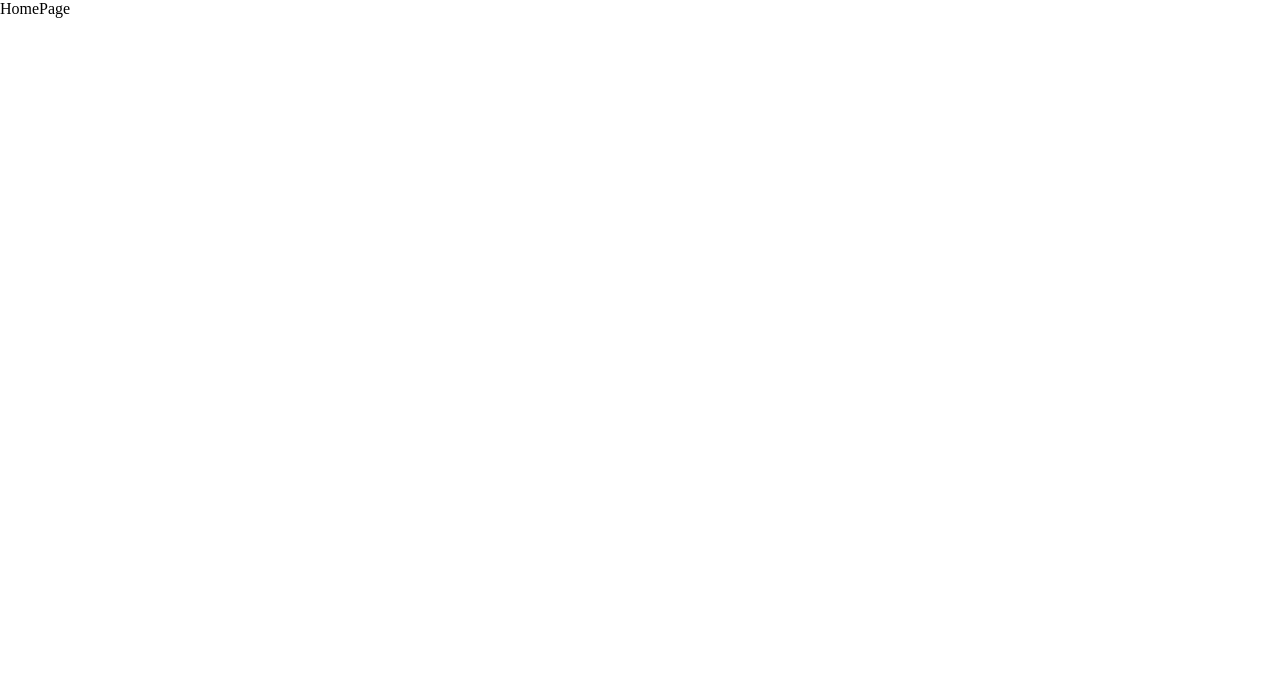
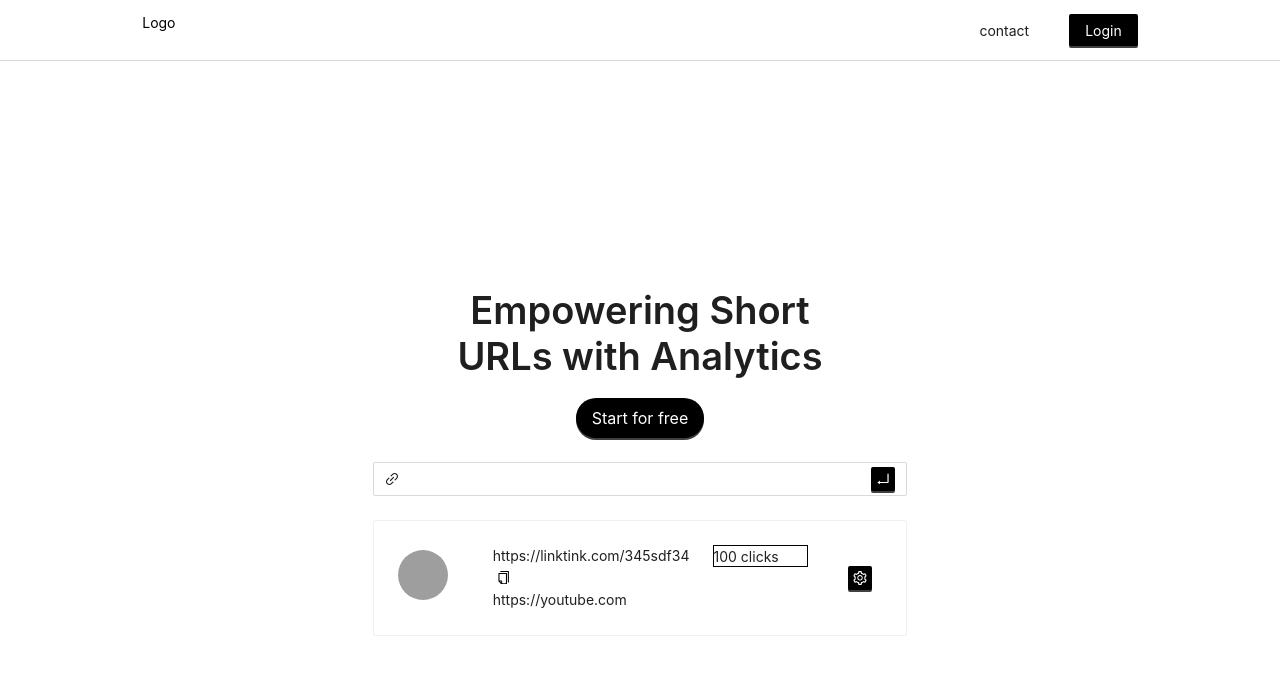
Before and after one commit to rakibul-dev/linktink, a React (Vite) app: page / in a window 1280 px wide. Shown: the top 674 px of the page. Built offline with nearby package versions, Linux system fonts and the light colour scheme; grey boxes are pictures that could not be loaded.

Commit message:
refactor: home banner added to homepage

```diff
--- /dev/null
+++ b/src/Components/HomeBanner/HomeBanner.jsx
@@ -0,0 +1,57 @@
+import React from "react";
+
+import { EnterOutlined, LinkOutlined } from "@ant-design/icons";
+import { Input, Flex, Typography, Row, Col, Button } from "antd";
+import ShortLinkCard from "../ShortLinkCard/ShortLinkCard";
+const { Title } = Typography;
+const HomeBanner = () => {
+  return (
+    <div
+      style={{
+        height: "100vh",
+        width: "100%",
+        display: "flex",
+        flexDirection: "column",
+        justifyContent: "center",
+      }}
+    >
+      <Flex vertical gap="large">
+        <Row justify="center" align="center">
+          <Col md={8}>
+            <Flex align="center" vertical>
+              <Title align="center">Empowering Short URLs with Analytics</Title>
+              <Button type="primary" shape="round" size="large">
+                Start for free
+              </Button>
+            </Flex>
+          </Col>
+        </Row>
+        <Row justify="center" align="center">
+          <Col md={10}>
+            <Flex>
+              <Input
+                prefix={<LinkOutlined />}
+                suffix={
+                  <Button
+                    shape="square"
+                    icon={<EnterOutlined />}
+                    size="small"
+                    type="primary"
+                  />
+                }
+                size="medium"
+              />
+            </Flex>
+          </Col>
+        </Row>
+        <Row justify="center" align="center">
+          <Col md={10}>
+            <ShortLinkCard />
+          </Col>
+        </Row>
+      </Flex>
+    </div>
+  );
+};
+
+export default HomeBanner;
--- /dev/null
+++ b/src/Components/ShortLinkCard/ShortLinkCard.jsx
@@ -0,0 +1,71 @@
+import React from "react";
+import { Card, Typography, Row, Col, Flex, Button } from "antd";
+const { Paragraph } = Typography;
+import {
+  CopyOutlined,
+  CheckCircleOutlined,
+  SettingOutlined,
+} from "@ant-design/icons";
+
+const ShortLinkCard = () => {
+  return (
+    <div>
+      <Card style={{ width: "100%" }}>
+        <Row gutter={[20, 20]} align="middle" justify="space-between">
+          <Col md={4}>
+            <img
+              src="https://images.unsplash.com/photo-1575936123452-b67c3203c357?q=80&w=2070&auto=format&fit=crop&ixlib=rb-4.0.3&ixid=M3wxMjA3fDB8MHxwaG90by1wYWdlfHx8fGVufDB8fHx8fA%3D%3D"
+              alt=""
+              style={{
+                height: "50px",
+                width: "50px",
+                borderRadius: "100%",
+              }}
+            />
+          </Col>
+          <Col md={16}>
+            <Flex vertical>
+              <Flex gap="small">
+                <Paragraph
+                  copyable={{
+                    icon: [
+                      <CopyOutlined
+                        key="copy-icon"
+                        style={{ color: "black" }}
+                      />,
+                      <CheckCircleOutlined key="copied-icon" />,
+                    ],
+                    tooltips: ["click to copy", "you coppied!!"],
+                  }}
+                  style={{ margin: "0px", padding: "0px" }}
+                >
+                  https://linktink.com/345sdf34
+                </Paragraph>
+
+                <div
+                  style={{
+                    height: "20px",
+                    width: "30%",
+                    border: "1px solid black",
+                  }}
+                >
+                  100 clicks
+                </div>
+              </Flex>
+              <Paragraph style={{ margin: "0px", padding: "0px" }}>
+                https://youtube.com
+              </Paragraph>
+            </Flex>
+          </Col>
+          <Col md={3}>
+            <Flex justify="center">
+              <Button type="primary" icon={<SettingOutlined />} size="small" />
+            </Flex>
+          </Col>
+        </Row>
+      </Card>
+    </div>
+  );
+};
+
+export default ShortLinkCard;
--- a/src/Pages/HomePage.jsx
+++ b/src/Pages/HomePage.jsx
@@ -1,7 +1,13 @@
 import React from "react";
-
+import Header from "../Components/Header/Header";
+import HomeBanner from "../Components/HomeBanner/HomeBanner";
 const HomePage = () => {
-  return <div>HomePage</div>;
+  return (
+    <div>
+      <Header />
+      <HomeBanner />
+    </div>
+  );
 };
 
 export default HomePage;
```
